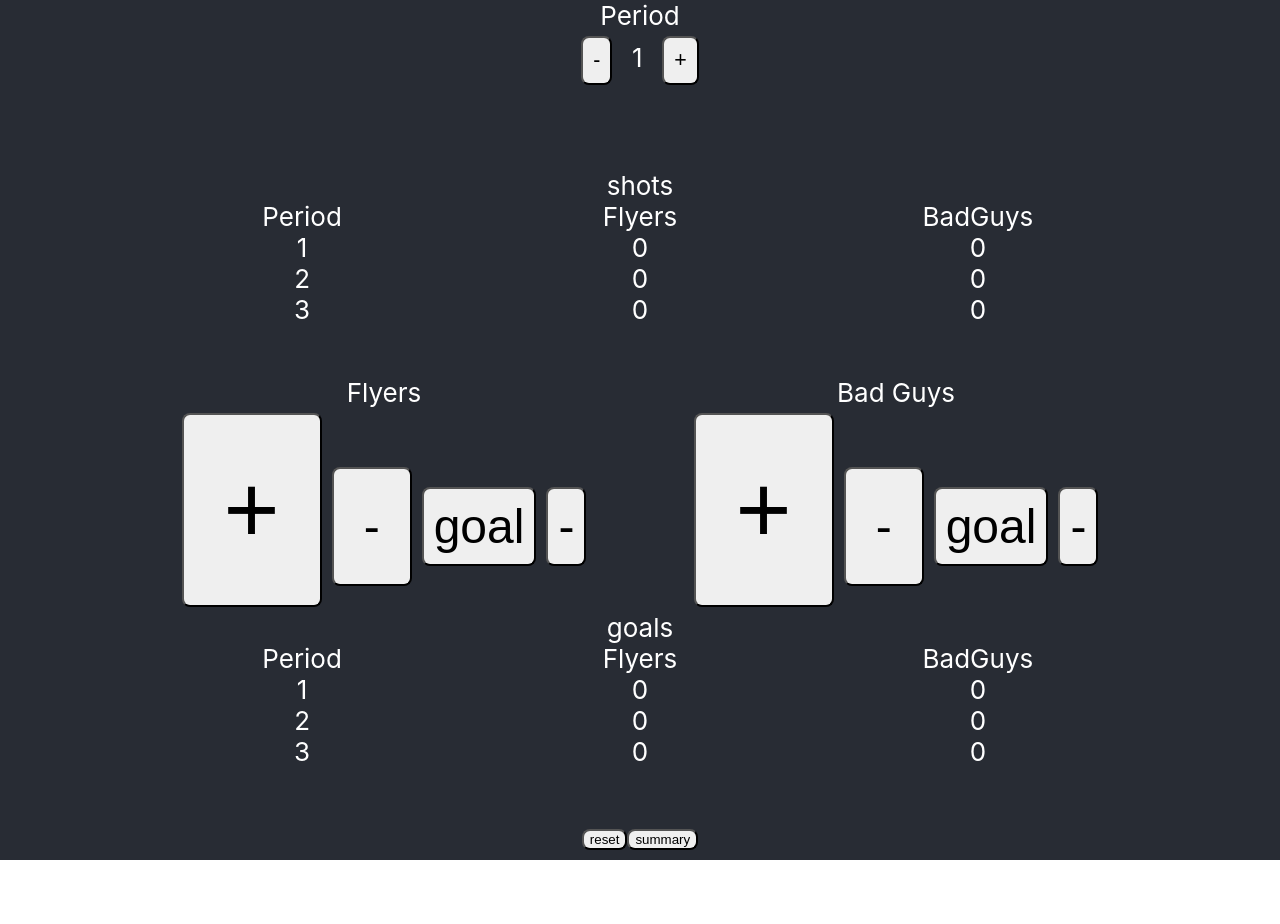
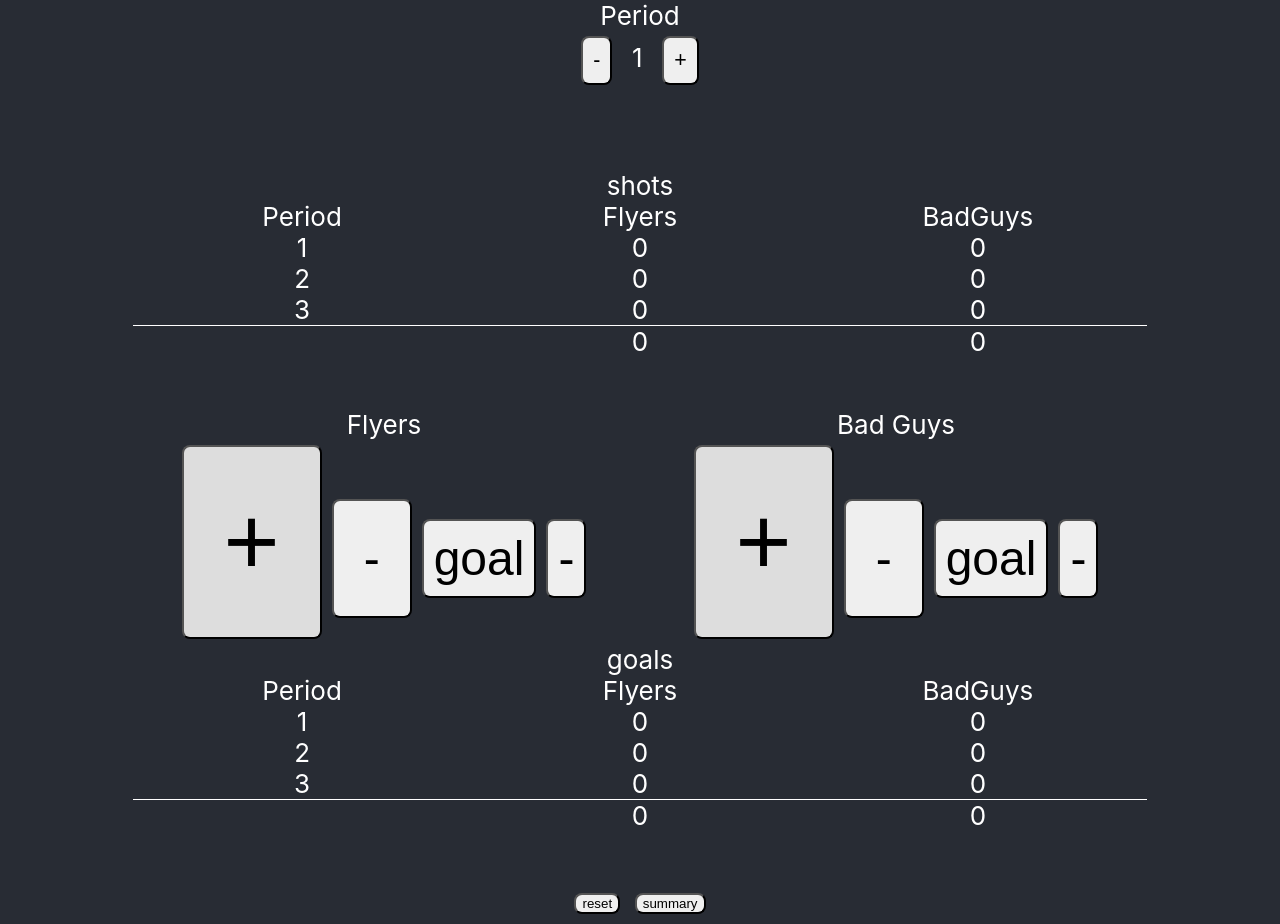
Before and after one commit to lunky/shooter, a React (Create React App) app: page / in a window 1280 px wide. Before the commit the page ends 860 px from the top, so only its background shows below. Built offline with nearby package versions, Linux system fonts and the light colour scheme.

Commit message:
add total line

```diff
--- a/package.json
+++ b/package.json
@@ -21,5 +21,8 @@
     "not dead",
     "not ie <= 11",
     "not op_mini all"
-  ]
+  ],
+  "scripts": {
+      "deploy": "aws --profile lunky s3 sync build s3://shooter.midworld.org"
+  }
 }
--- a/src/App.js
+++ b/src/App.js
@@ -123,6 +123,7 @@ class App extends Component {
           <BoxScore title="goals" game={goals} />
           <div className="separator"></div>
         <button onClick={this.reset} className="reset">reset</button>
+        &nbsp;&nbsp;
         <button onClick={this.summary} className="reset">summary</button>
         </div>
         </header>
--- a/src/boxscore.js
+++ b/src/boxscore.js
@@ -18,6 +18,15 @@ class BoxScore extends Component{
         })
         return shots;
     }
+    summary(){
+        const {game, results} = this.props;
+        let shots = (<div style={results}>
+                     <div className="total boxScorePeriod">&nbsp;</div>
+                     <div className="total boxScore">{game.reduce((acc,cur) => acc + cur.flyers,0)}</div>
+                     <div className="total boxScore">{game.reduce((acc,cur) => acc + cur.badGuys,0)}</div>
+                    </div>)
+        return shots;
+    }
     render(){
         const {title} = this.props;
         return(
@@ -29,6 +38,9 @@ class BoxScore extends Component{
           <div>
           {this.showShots()}
           </div>
+          <div>
+              {this.summary()}
+          </div>
           </div>)
     }
 }
--- a/src/index.css
+++ b/src/index.css
@@ -71,12 +71,16 @@ button.goal{
   display: inline-block;
   width: 33%;
 }
+.total{
+  border-top: 1px white solid;
+}
 .separator{
   height: 2em;
 }
 
 button {border-radius: 8px;}
 button.add {
+  background-color: rgb(221, 221, 221);
   -webkit-transition-duration: 0.4s; /* Safari */
   transition-duration: 0.4s;
 }
```
